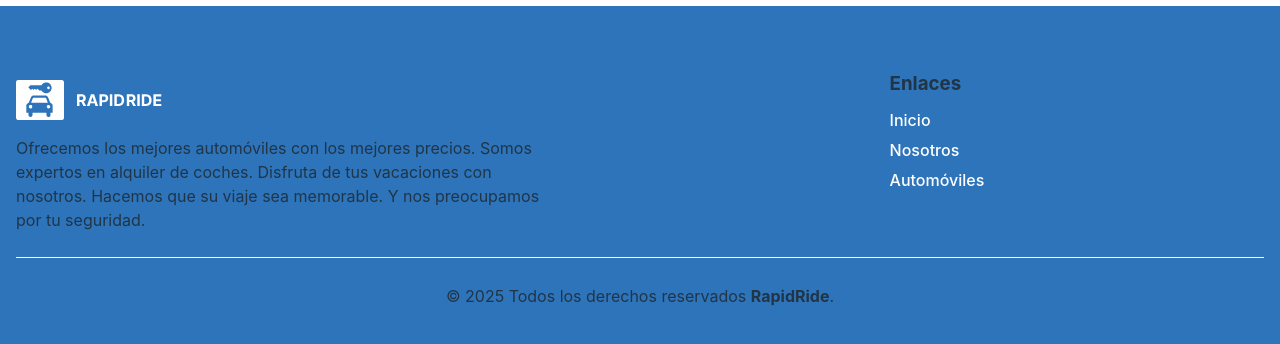
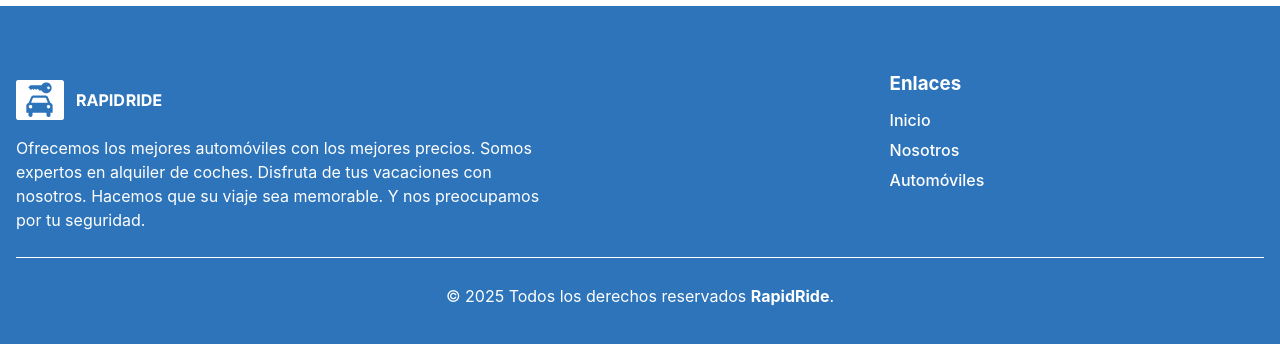
Before and after one commit to AlejandroSosa14/front-end-website, a React (Vite) app: page / in a window 1280 px wide. Shown: the part 1720-2064 px from the top of the page. Built offline with nearby package versions, Linux system fonts and the light colour scheme.

Commit message:
Correción del color de texto del contenido del Footer

```diff
--- a/src/components/footer/Footer.module.css
+++ b/src/components/footer/Footer.module.css
@@ -19,6 +19,7 @@
 	width: 100%;
 	border-bottom: 1px solid var(--white);
 	padding-bottom: 1.6rem;
+	color: var(--white);
 
 	@media screen and (min-width: 768px) {
 		flex-direction: row;
@@ -84,4 +85,5 @@
 .footerBottom {
 	text-align: center;
 	padding-top: 1.6rem;
+	color: var(--white);
 }
```
